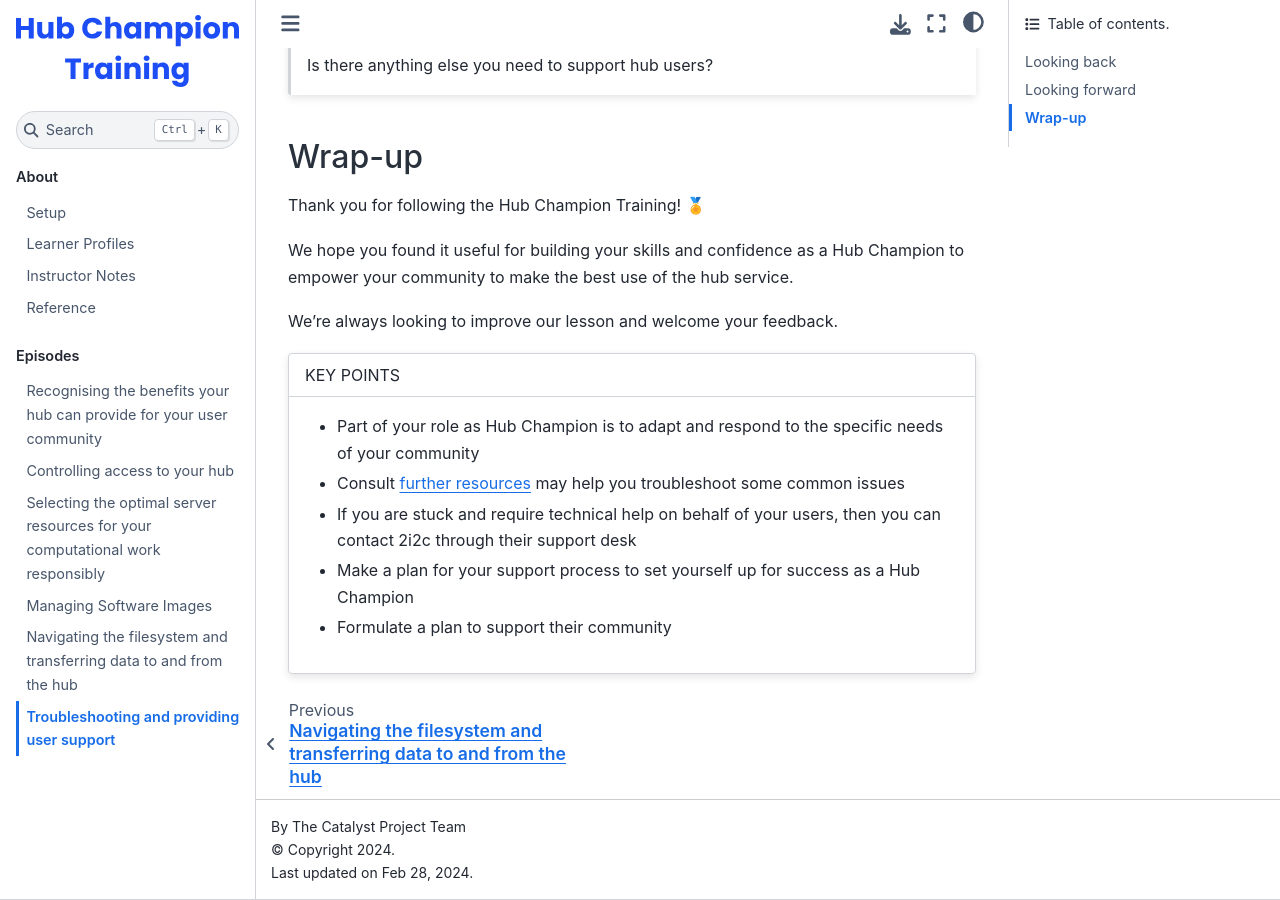
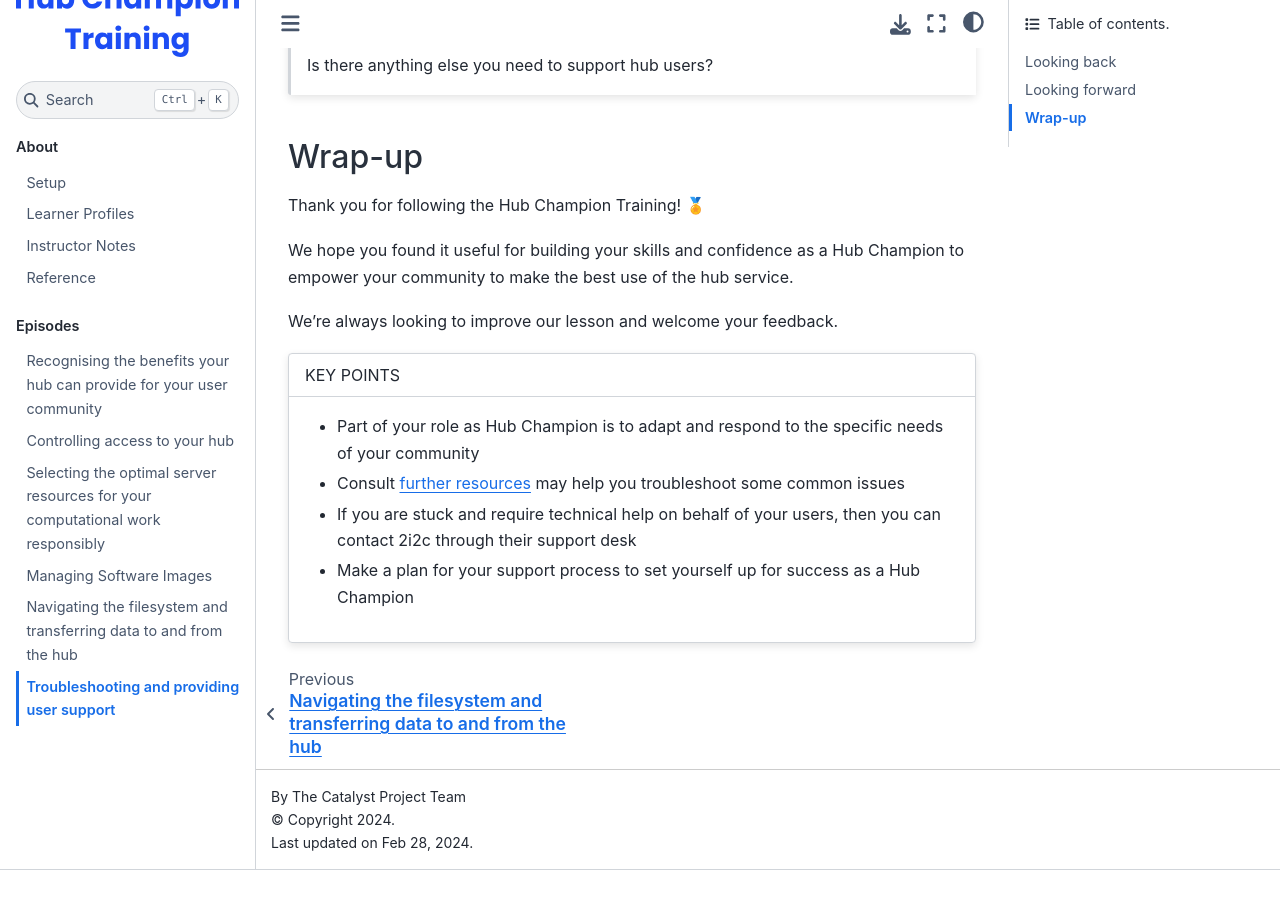
Before and after one commit to czi-catalystproject/hub-champion-training, a Jupyter Book: the page built from episodes/troubleshooting.md, in a window 1280 px wide and 900 px high, scrolled down 3122 px. Built offline with Jupyter Book 1.0.4 settings and Sphinx 7.4.7 and the Sphinx Book theme 1.1.4, drawn with Linux system fonts in a browser that asks for light colours; nearby versions of some CDN libraries; after the commit the page ends 3992 px from its top, so only the background shows below that.

Commit message:
Apply suggestions from code review

```diff
--- a/episodes/troubleshooting.md
+++ b/episodes/troubleshooting.md
@@ -161,6 +161,5 @@ KEY POINTS
 - Consult [further resources](ref:resources) may help you troubleshoot some common issues
 - If you are stuck and require technical help on behalf of your users, then you can contact 2i2c through their support desk
 - Make a plan for your support process to set yourself up for success as a Hub Champion
-- Formulate a plan to support their community
 
 :::
```
